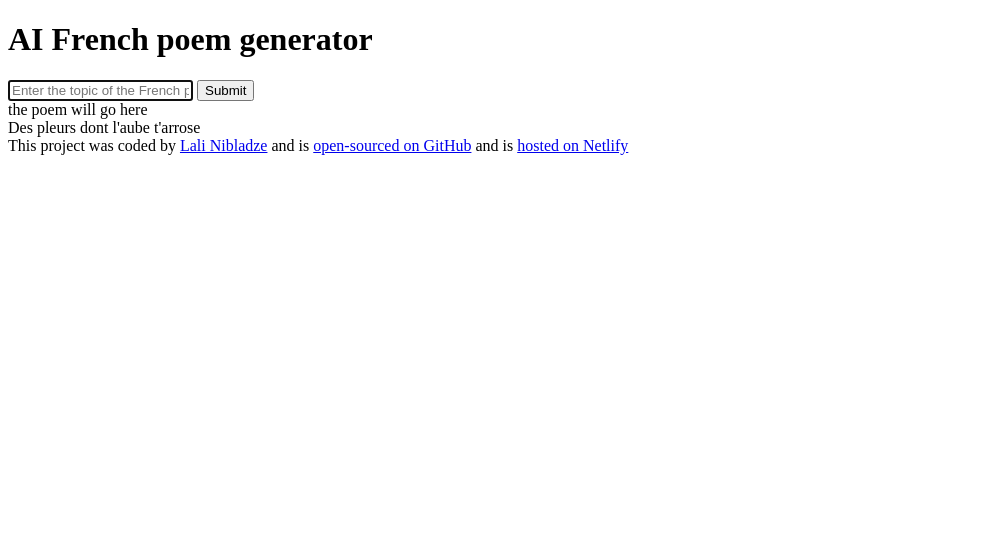
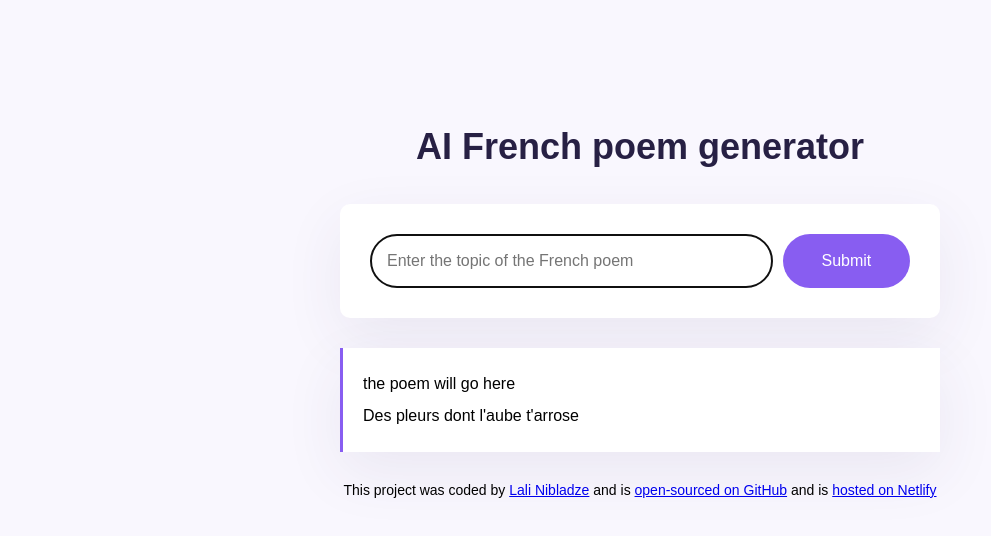
Before and after one commit to DryadNymph/french-poem-generator, a plain HTML site: page index.html in a window 1280 px wide. Shown: the whole page, without its empty margins (0-991 px from the left). Drawn offline with Linux system fonts and the light colour scheme.

Commit message:
Added styling to the project

```diff
--- a/index.html
+++ b/index.html
@@ -7,6 +7,7 @@
     <title>AI French Poem Generator</title>
   </head>
   <body>
+    <div class="container">
       <header>
         <h1>AI French poem generator</h1>
       </header>
@@ -19,10 +20,11 @@
             autofocus
             required
             autocomplete="off"
+            class="instructions"
           />
-        <input type="submit" />
+          <input type="submit" class="submit-button" />
         </form>
-      <div>
+        <div class="poem">
           the poem will go here
           <br />
           Des pleurs dont l'aube t'arrose
@@ -31,7 +33,9 @@
 
       <footer>
         This project was coded by
-      <a href="https://github.com/DryadNymph" target="_blank"> Lali Nibladze</a>
+        <a href="https://github.com/DryadNymph" target="_blank">
+          Lali Nibladze</a
+        >
         and is
         <a
           href="https://github.com/DryadNymph/french-poem-generator"
@@ -43,6 +47,7 @@
           >hosted on Netlify</a
         >
       </footer>
+    </div>
     <style src="src/index.js"></style>
   </body>
 </html>
--- a/src/style.css
+++ b/src/style.css
@@ -0,0 +1,63 @@
+body {
+  background: #f9f7fe;
+  font-family: Arial, Helvetica, sans-serif;
+}
+.container {
+  margin: 120px auto;
+  max-width: 600px;
+}
+header {
+  margin-bottom: 30px;
+}
+h1 {
+  text-align: center;
+  font-weight: 800;
+  font-size: 36px;
+  line-height: 1.5;
+  color: #272044;
+}
+
+form {
+  padding: 30px;
+  background-color: white;
+  box-shadow: 0px 20px 60px rgba(65, 50, 100, 0.08);
+  border-radius: 10px;
+  display: flex;
+  margin-bottom: 30px;
+}
+
+.instructions {
+  padding: 16px;
+  border: 1px solid rgba(30, 33, 66, 0.5);
+  width: 88%;
+  font-size: 16px;
+  border-radius: 50px;
+  line-height: 20px;
+  color: #272044;
+}
+
+.submit-button {
+  margin-left: 10px;
+  background: #885df1;
+  color: white;
+  border: none;
+  width: 150px;
+  font-size: 16px;
+  border-radius: 50px;
+  padding: 14px 24px;
+}
+
+.poem {
+  font-size: 16px;
+  background-color: #fff;
+  padding: 20px;
+  line-height: 2;
+  border-left: 3px solid #885df1;
+  box-shadow: 0px 20px 60px rgba(65, 50, 100, 0.08);
+}
+
+footer {
+  text-align: center;
+  font-size: 14px;
+  margin-top: 30px;
+}
```
Lines whose indentation alone changed are shown as unchanged.
